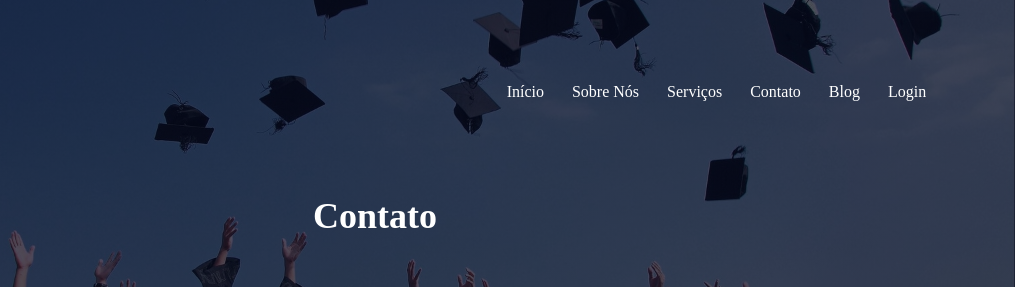
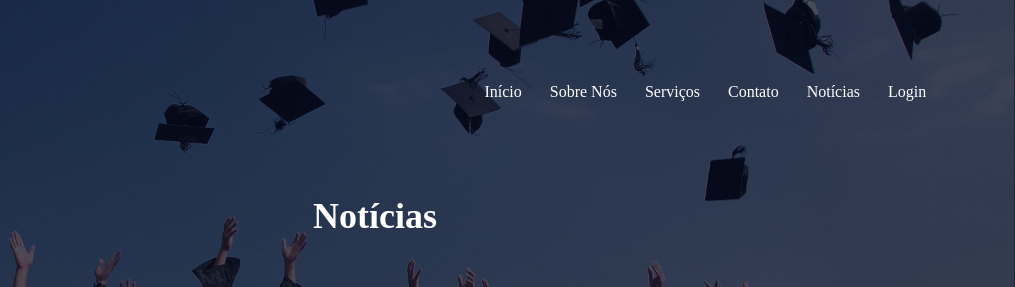
Before and after one commit to CapGattsu/Modelo-Website, a plain HTML site: page template/Blog.html in a window 1280 px wide. Shown: the top 287 px of the page, 265-1280 px from the left. Drawn offline with Linux system fonts and the light colour scheme; a web font is replaced by a local one.

Commit message:
Mudança da pagina de Blog para Noticias

```diff
--- a/template/Blog.html
+++ b/template/Blog.html
@@ -33,7 +33,7 @@
                         <li><a href="./About.html">Sobre Nós</a></li>
                         <li><a href="./Servicos.html">Serviços</a></li>
                         <li><a href="./Contact us.html">Contato</a></li>
-                        <li><a href="./Blog.html">Blog</a></li>
+                        <li><a href="./Blog.html">Notícias</a></li>
                         <li><a href="./Login.html">Login</a></li>
                 </ul>
 
@@ -43,7 +43,7 @@
 
         </nav>
 
-        <h1>Contato</h1>
+        <h1>Notícias</h1>
 
     </section>
 
@@ -73,8 +73,7 @@
                         <input type="text" placeholder="Digite seu nome">
                         <input type="text" placeholder="Digite seu Telefone">
                         <input type="text" placeholder="Digite seu E-Mail">
-                        <textarea rows="5" placeholder="Digite seu comentario">
-                        </textarea>
+                        <textarea rows="5" placeholder="Digite seu comentario"></textarea>
 
                         <button type="Enviar" class="hero-btn red-btn">Enviar</button>
 
```
Also changed, not shown: template/About.html (+1 -1 lines), template/Contact us.html (+1 -1 lines), template/Servicos.html (+1 -1 lines), template/index.html (+1 -1 lines).
